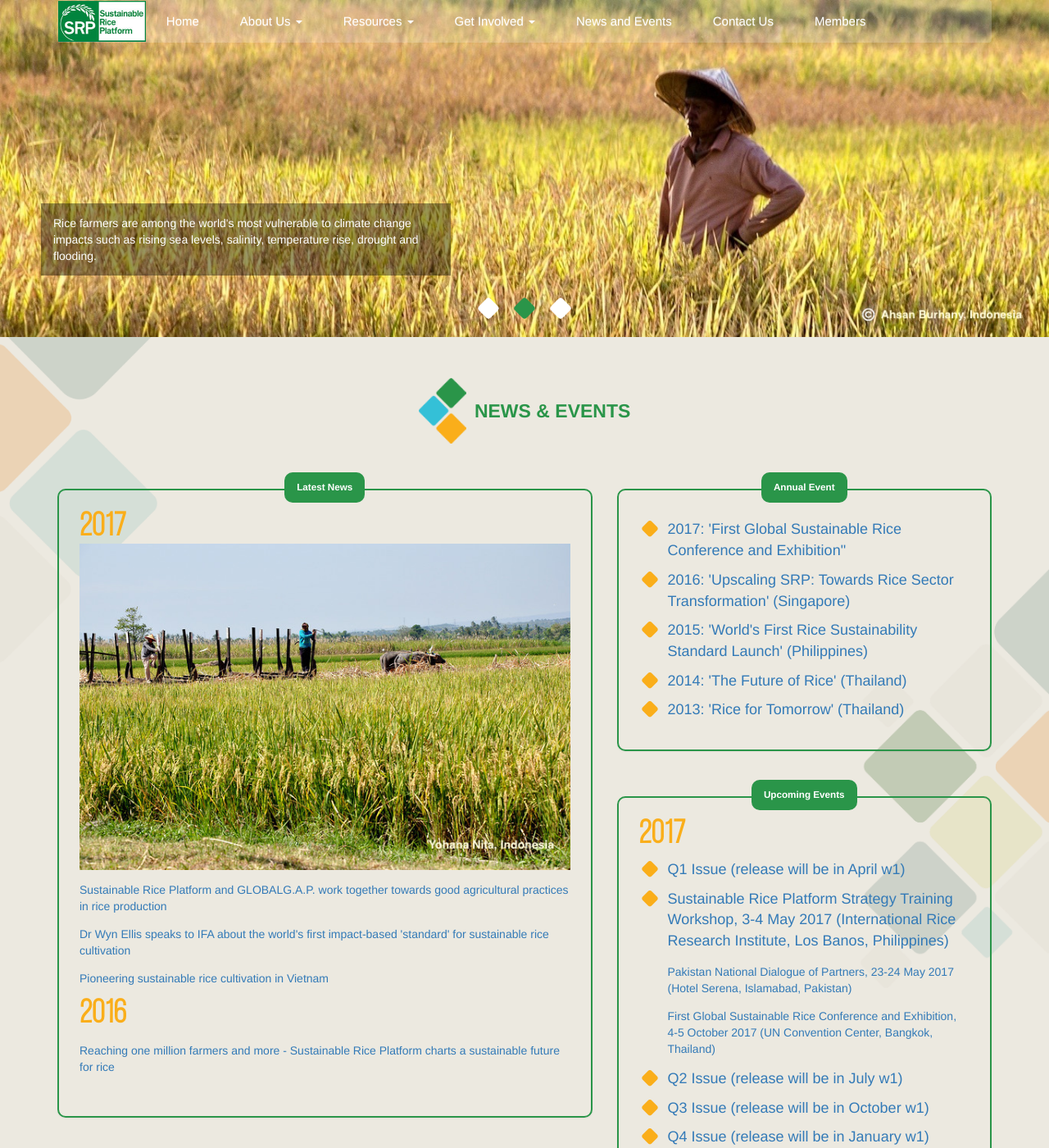
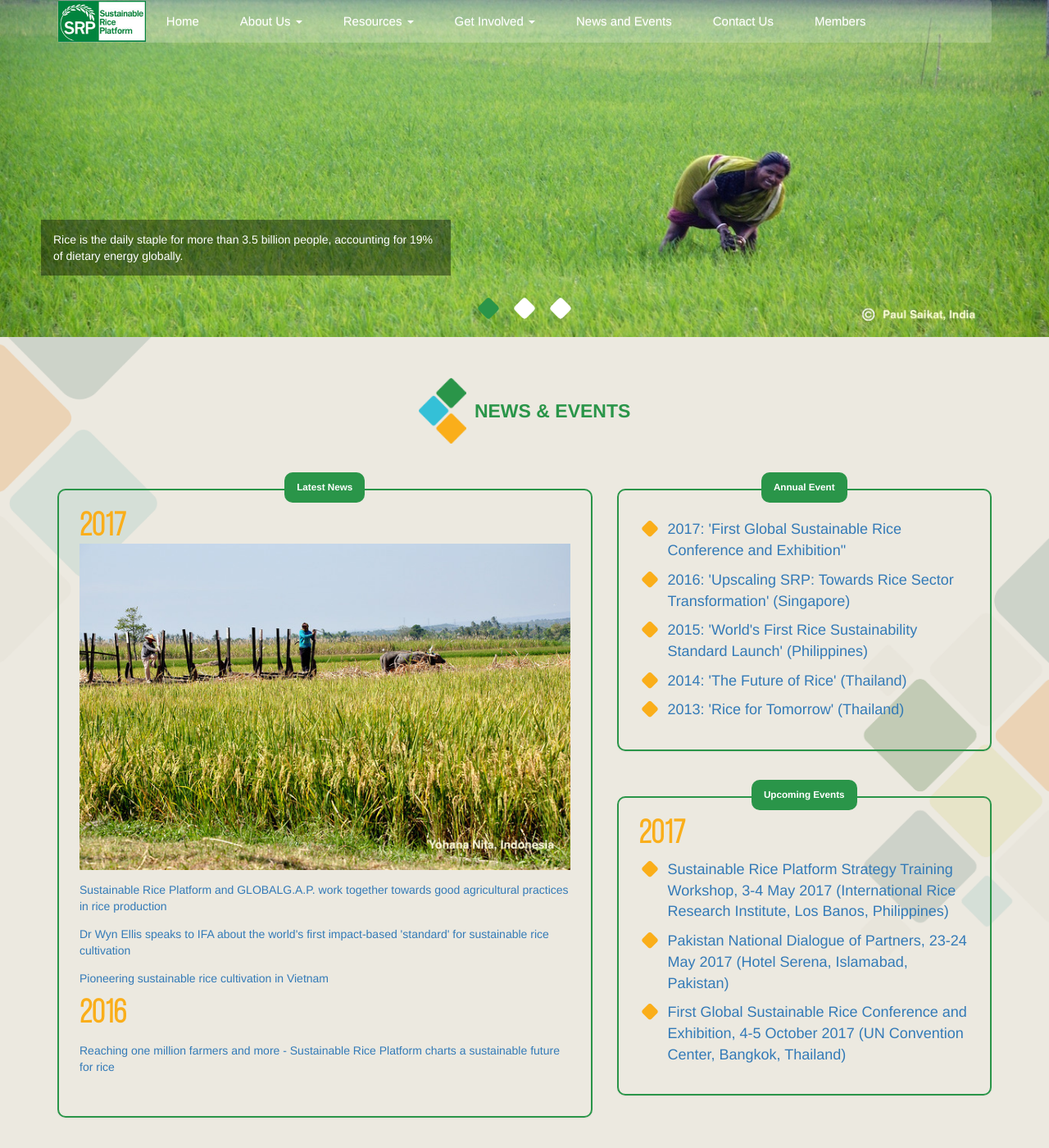
Before and after one commit to sustainablericeplatform/sustainablericeplatform.github.io, a Jekyll site: the page built from News-and-Events/index.html, in a window 1280 px wide and 1400 px high. Shown: the whole window at 82% size. Built offline with Jekyll 4.4.1, drawn with Linux system fonts in a browser that asks for light colours.

Commit message:
Update index.html

```diff
--- a/News-and-Events/index.html
+++ b/News-and-Events/index.html
@@ -52,13 +52,9 @@
                     <div class="panel-body">
                         <h1 class="year">2017</h1>
                         <ul class="srp-list">
-                            <li><i class="fa fa-square"></i> <a href="link-here">Q1 Issue (release will be in April w1)</a></li>
-                            <li><i class="fa fa-square"></i> <a href="" target="_blank">Sustainable Rice Platform Strategy Training Workshop, 3-4 May 2017 (International Rice Research Institute, Los Banos, Philippines)</a></li>
-                <p><a href="" target="_blank">Pakistan National Dialogue of Partners, 23-24 May 2017 (Hotel Serena, Islamabad, Pakistan)</a></p>
-                <p><a href="http://www.sustainablericeconference.org" target="_blank">First Global Sustainable Rice Conference and Exhibition, 4-5 October 2017 (UN Convention Center, Bangkok, Thailand)</a></p>
-                            <li><i class="fa fa-square"></i> <a href="link-here">Q2 Issue (release will be in July w1)</a></li>
-                            <li><i class="fa fa-square"></i> <a href="link-here">Q3 Issue (release will be in October w1)</a></li>
-                            <li><i class="fa fa-square"></i> <a href="link-here">Q4 Issue (release will be in January w1)</a></li>
+                        <li><i class="fa fa-square"></i> <a href="" target="_blank">Sustainable Rice Platform Strategy Training Workshop, 3-4 May 2017 (International Rice Research Institute, Los Banos, Philippines)</a></li>
+                        <li><i class="fa fa-square"></i> <a href="" target="_blank">Pakistan National Dialogue of Partners, 23-24 May 2017 (Hotel Serena, Islamabad, Pakistan)</a></li>
+                        <li><i class="fa fa-square"></i> <a  href="http://www.sustainablericeconference.org" target="_blank">First Global Sustainable Rice Conference and Exhibition, 4-5 October 2017 (UN Convention Center, Bangkok, Thailand)</a></li>
                         </ul>
                     </div>
                 </div>
```
